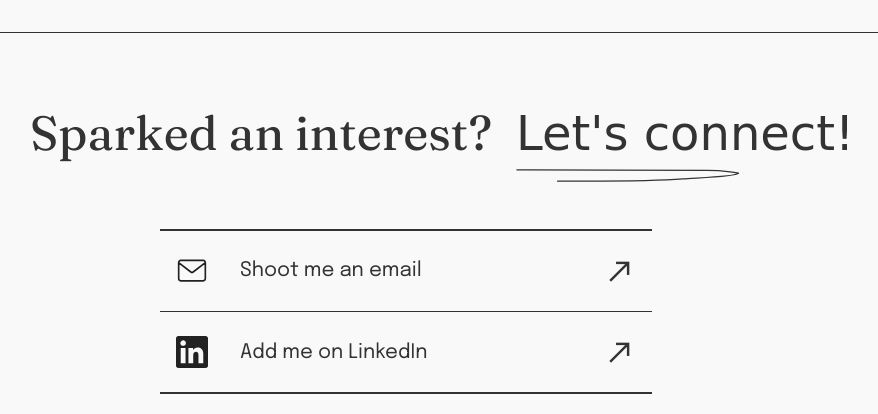
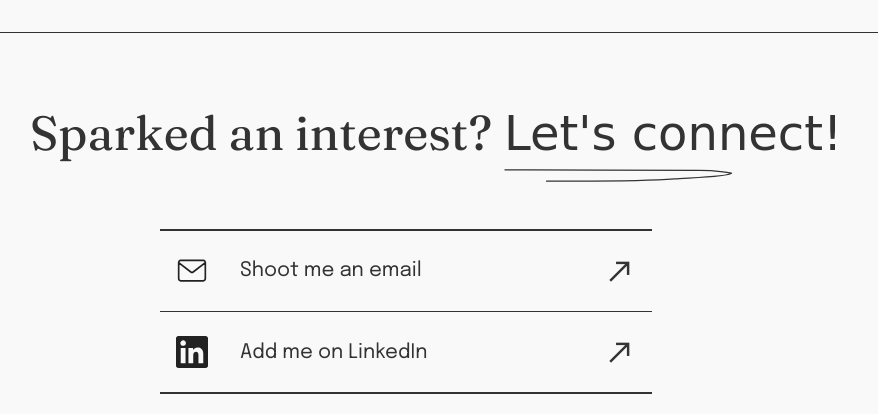
Before and after one commit to hoanhan101/dani, a FastAPI app: page / in a window 1280 px wide; the page is wider, and only the part inside the window is pictured. Shown: the part 2882-3296 px from the top of that part, without its empty margins (234-1112 px from the left). Run offline with FastAPI, Linux system fonts and the light colour scheme; some libraries are stand-ins or nearby versions; some web fonts are replaced.

Commit message:
Realign footer

```diff
--- a/templates/base.html
+++ b/templates/base.html
@@ -76,10 +76,10 @@
         <div class="container"><hr class="hr-page-break" /></div>
         <div class="container">
             <div class="columns">
-                <div class="column is-7 has-text-right">
+                <div id="footer-connect1" class="column is-7 has-text-right">
                     <p class="heading2 mb-5">Sparked an interest?</p>
                 </div>
-                <div class="column">
+                <div id="footer-connect2" class="column">
                     <p class="heading2-hero">Let's connect!</p>
                     <figure class="image">
                         <img
@@ -216,6 +216,25 @@
         </div>
     </footer>
     <script>
+        const footerConnect1 = document.getElementById("footer-connect1");
+        const footerConnect2 = document.getElementById("footer-connect2");
+        const updateFooterConnect = () => {
+            if (window.innerWidth < 766) {
+                footerConnect1.style = "text-align: center!important;";
+                footerConnect2.style = "padding-left: 23%";
+            } else {
+                footerConnect1.style = "text-align: right!important;";
+                footerConnect2.style = "padding-left: 0%";
+            }
+        };
+
+        // Init
+        updateFooterConnect();
+
+        window.addEventListener("resize", function (event) {
+            updateFooterConnect();
+        });
+
         // Dropdown toggle example
         // https://bulma.io/documentation/components/navbar/
         document.addEventListener("DOMContentLoaded", () => {
```
